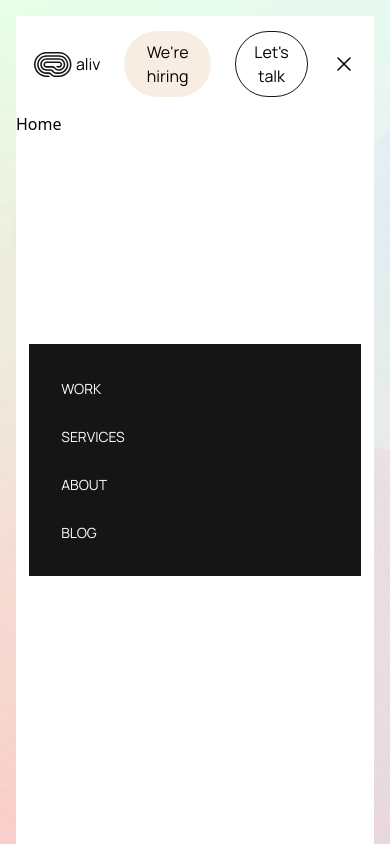
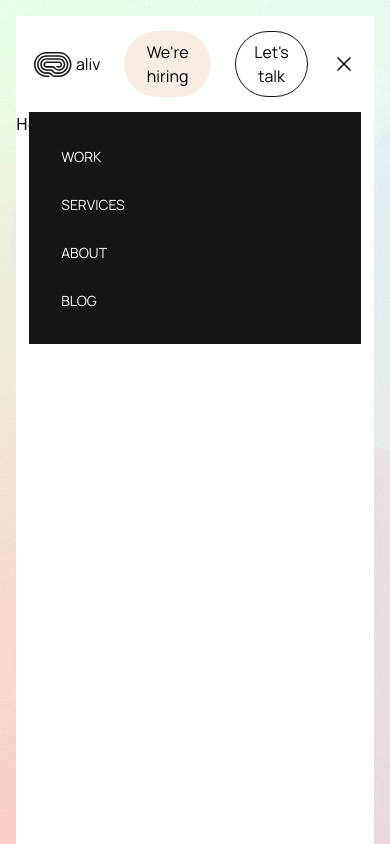
Before and after one commit to ubong-s/aliv-agency-next-13, a Next.js app: page / in a window 390 px wide. Shown: the top 844 px of the page. Built offline with nearby package versions, Linux system fonts and the light colour scheme.

Commit message:
completed header component 2

```diff
--- a/src/app/(components)/Header.tsx
+++ b/src/app/(components)/Header.tsx
@@ -27,8 +27,8 @@ export const Header = () => {
           >{`We're hiring`}</Link>
 
           <ul
-            className={`absolute top-28 left-4 right-4 bg-ablack p-8 flex flex-col gap-6 w-85 mx-auto opacity-0 translate-y-full -z-10 transition-all md:w-90  lg:relative lg:top-auto lg:left-auto lg-right-auto lg:bg-transparent lg:p-0 lg:flex-row lg:gap-9 lg:flex-grow lg:justify-end lg:w-auto lg:z-0 lg:opacity-100 lg:translate-y-0 ${
-              menuOpen && "opacity-100 z-10 translate-y-1"
+            className={`absolute top-28 left-4 right-4 bg-ablack p-8 flex flex-col gap-6 w-85 mx-auto opacity-0 -z-10 transition-all md:w-90  lg:relative lg:top-auto lg:left-auto lg-right-auto lg:bg-transparent lg:p-0 lg:flex-row lg:gap-9 lg:flex-grow lg:justify-end lg:w-auto lg:z-0 lg:opacity-100 lg:translate-y-0 ${
+              menuOpen && "opacity-100 z-10 "
             }`}
           >
             {menuList.map(({ id, link, text }) => (
```
